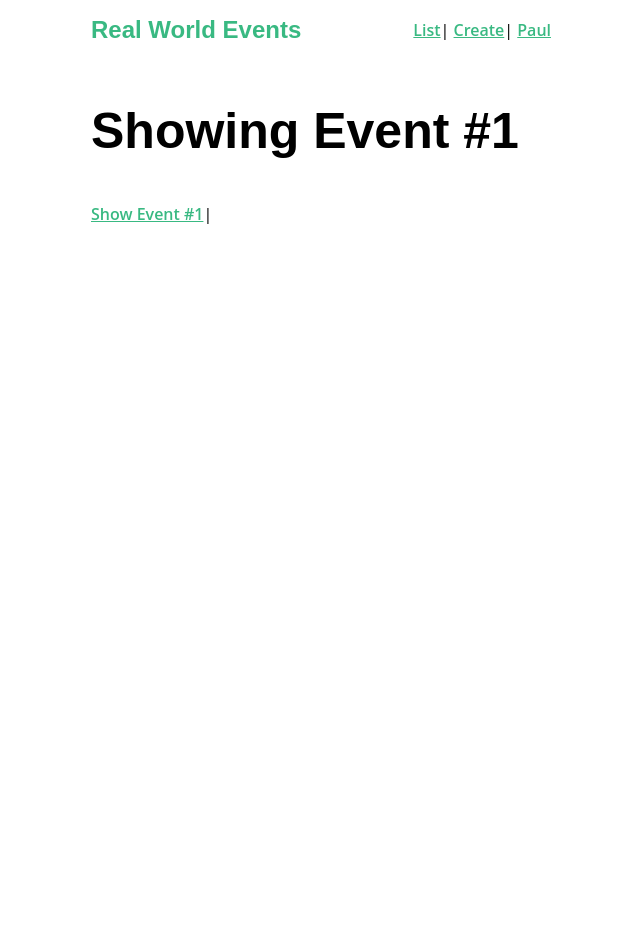
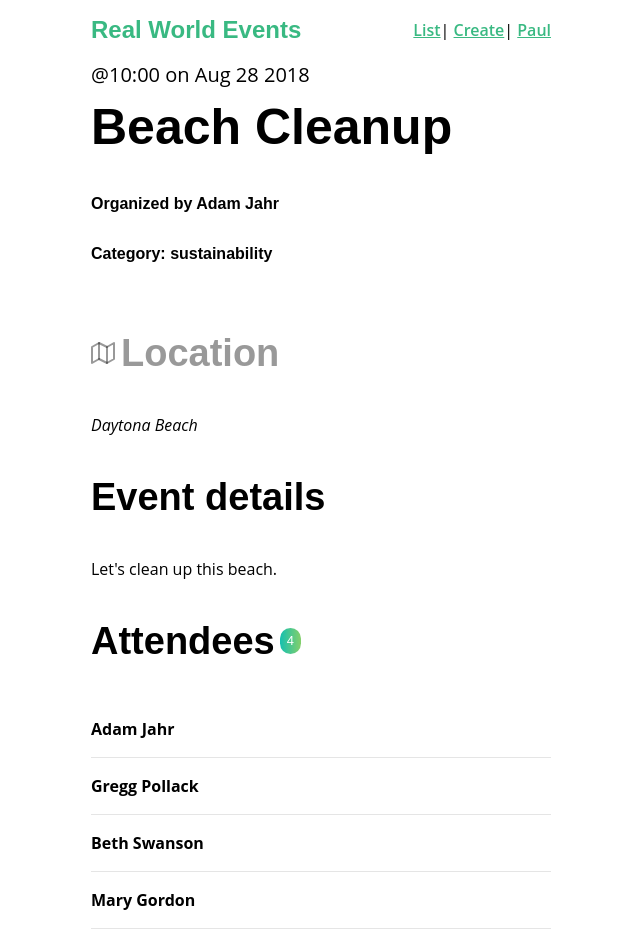
Before and after one commit to kamalogudah/real-world-vue, a Vue app: page /event/1 in a window 1280 px wide. Shown: the whole page, without its empty margins (319-959 px from the left). Before the commit the page ends 800 px from the top, so only its background shows below. Built offline with nearby package versions, Linux system fonts and the light colour scheme; data requests are answered from the project's data file.

Commit message:
API Calls with Axios

```diff
--- a/src/services/EventService.js
+++ b/src/services/EventService.js
@@ -12,5 +12,8 @@
 export default {
     getEvents() {
         return apiClient.get('/events')
+    },
+    getEvent(id) {
+        return apiClient.get('/events/' + id)
     }
 }
--- a/src/views/EventShow.vue
+++ b/src/views/EventShow.vue
@@ -1,11 +1,65 @@
-<template>
+  <template>
   <div>
-    <h1>Showing Event #{{ id }}</h1>
-    <router-link :to="{ name: 'event-show', params: {id: '1'} }">Show Event #1</router-link>|
+    <div class="event-header">
+      <span class="eyebrow">@{{ event.time }} on {{ event.date }}</span>
+      <h1 class="title">{{ event.title }}</h1>
+      <h5>Organized by {{ event.organizer }}</h5>
+      <h5>Category: {{ event.category }}</h5>
+    </div>
+    <BaseIcon name="map">
+      <h2>Location</h2>
+    </BaseIcon>
+    <address>{{ event.location }}</address>
+    <h2>Event details</h2>
+    <p>{{ event.description }}</p>
+    <h2>
+      Attendees
+      <span class="badge -fill-gradient">{{ event.attendees ? event.attendees.length : 0}}</span>
+    </h2>
+    <ul class="list-group">
+      <li v-for="(attendee, index) in event.attendees" :key="index" class="list-item">
+        <b>{{ attendee.name }}</b>
+      </li>
+    </ul>
   </div>
 </template>
 <script>
+import EventService from '@/services/EventService.js'
 export default {
-  props: ['id']
+  props: ['id'],
+  data() {
+    return {
+      event: {}
+    }
+  },
+  created() {
+    EventService.getEvent(this.id)
+      .then(response => {
+        this.event = response.data
+      })
+      .catch(error => {
+        console.log('There was an error:' + error.response)
+      })
+  }
 }
 </script>
+<style scoped>
+.location {
+  margin-bottom: 0;
+}
+.location > .icon {
+  margin-left: 10px;
+}
+.event-header > .title {
+  margin: 0;
+}
+.list-group {
+  margin: 0;
+  padding: 0;
+  list-style: none;
+}
+.list-group > .list-item {
+  padding: 1em 0;
+  border-bottom: solid 1px #e5e5e5;
+}
+</style>
```
